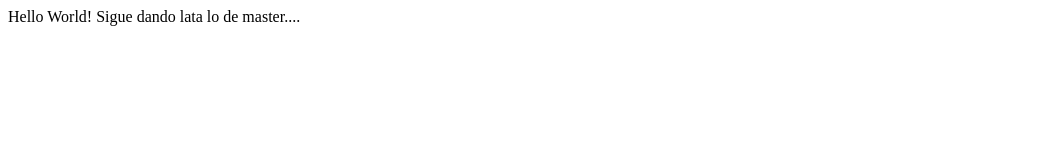
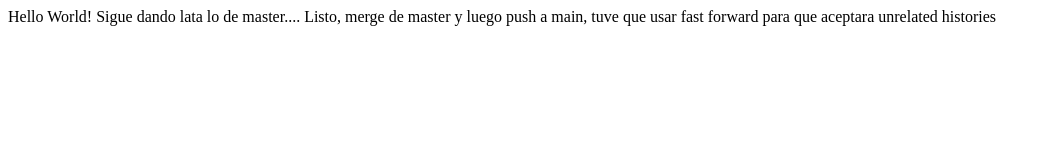
Before and after one commit to CarlosKvz/proyectoDemoCursoPrework, a plain HTML site: page proyectoDemoCursoPrework/index.html in a window 1280 px wide. Shown: the whole page, without its empty margins (0-1051 px from the left). Drawn offline with Linux system fonts and the light colour scheme.

Commit message:
Unificamos el branch master y lo borramos

```diff
--- a/proyectoDemoCursoPrework/index.html
+++ b/proyectoDemoCursoPrework/index.html
@@ -10,6 +10,7 @@
     <article>
         Hello World!
         Sigue dando lata lo de master....
+        Listo, merge de master y luego push a main, tuve que usar fast forward para que aceptara unrelated histories
     </article>
 </body>
 </html>
```
